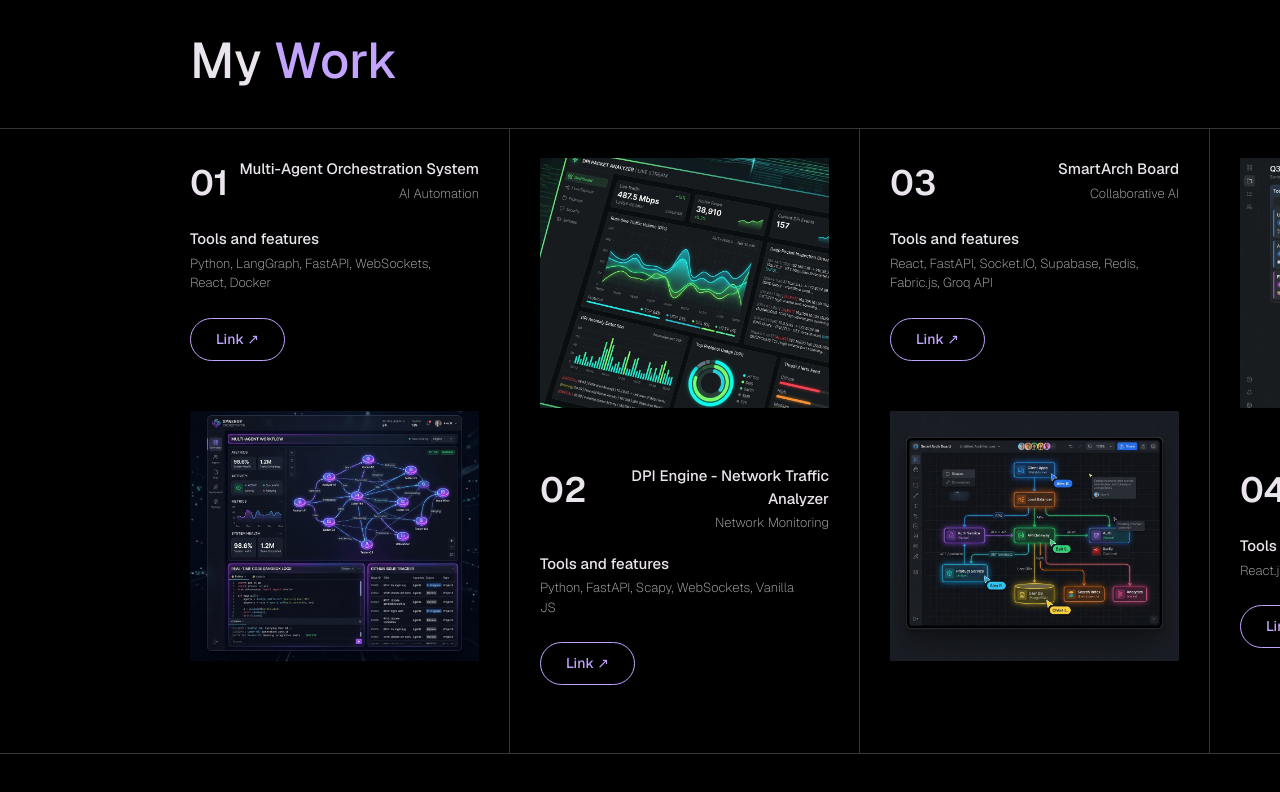
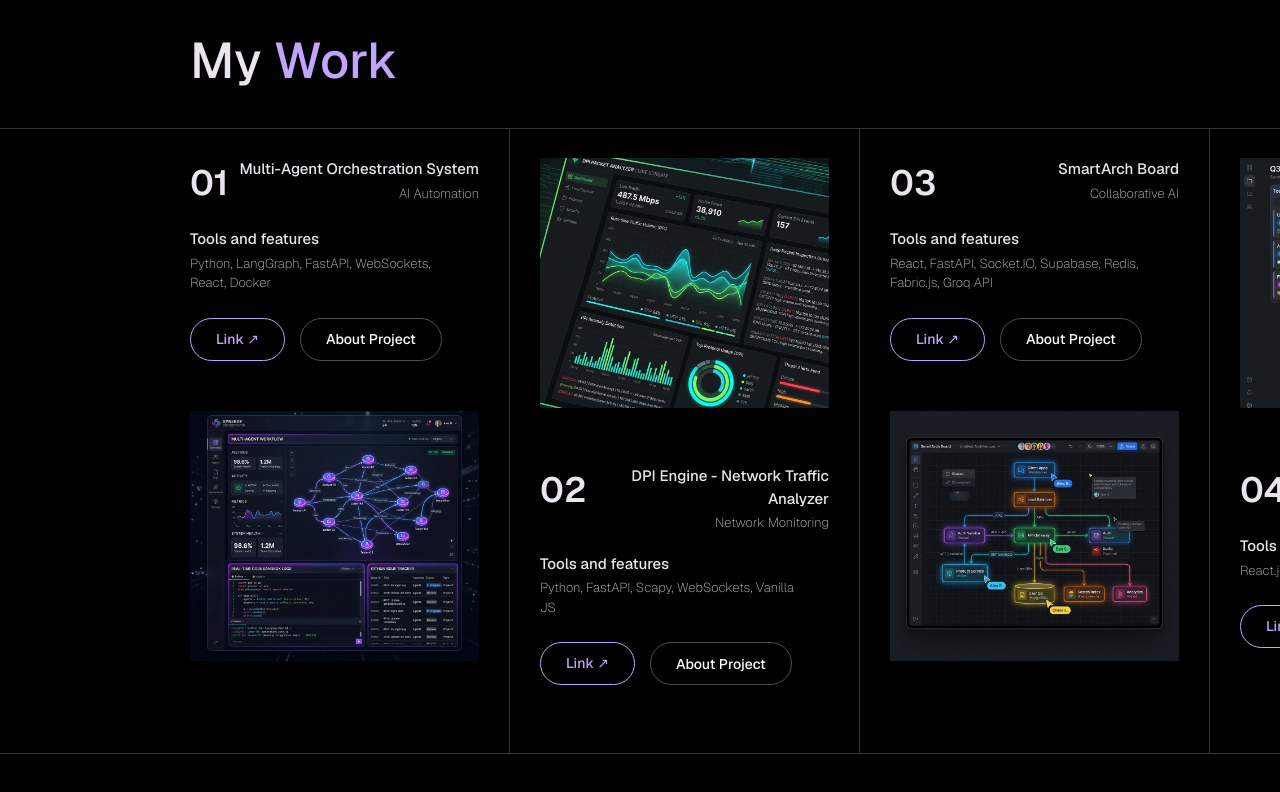
Before and after one commit to guptadhruv780/Personal-portfolio, a React (Vite) app: page / in a window 1280 px wide. Shown: the part 2447-3239 px from the top of the page. Built offline with nearby package versions, Linux system fonts and the light colour scheme; no server answers.

Commit message:
Add About Project button and expandable description to Work section

```diff
--- a/src/components/Work.tsx
+++ b/src/components/Work.tsx
@@ -2,13 +2,15 @@ import "./styles/Work.css";
 import WorkImage from "./WorkImage";
 import gsap from "gsap";
 import { ScrollTrigger } from "gsap/ScrollTrigger";
-import { useEffect } from "react";
+import { useEffect, useState } from "react";
 import { config } from "../config";
 import { Link } from "react-router-dom";
 
 gsap.registerPlugin(ScrollTrigger);
 
 const Work = () => {
+  const [expandedProject, setExpandedProject] = useState<number | null>(null);
+
   useEffect(() => {
     // Disable pinning on mobile to allow scrolling
     if (window.innerWidth <= 768) return;
@@ -78,10 +80,20 @@ const Work = () => {
                 </div>
                 <h4>Tools and features</h4>
                 <p>{project.technologies}</p>
-                {(project as any).link && (
-                  <a href={(project as any).link} target="_blank" rel="noopener noreferrer" className="work-live-link-btn" data-cursor="disable">
-                    Link ↗
-                  </a>
+                <div className="work-action-buttons">
+                  {(project as any).link && (
+                    <a href={(project as any).link} target="_blank" rel="noopener noreferrer" className="work-live-link-btn" data-cursor="disable">
+                      Link ↗
+                    </a>
+                  )}
+                  <button onClick={() => setExpandedProject(expandedProject === project.id ? null : project.id)} className="work-about-btn" data-cursor="disable">
+                    {expandedProject === project.id ? "Close" : "About Project"}
+                  </button>
+                </div>
+                {expandedProject === project.id && (
+                  <div className="work-project-description">
+                    <p>{project.description}</p>
+                  </div>
                 )}
               </div>
               <WorkImage image={project.image} alt={project.title} link={(project as any).link} />
--- a/src/components/styles/Work.css
+++ b/src/components/styles/Work.css
@@ -99,11 +99,17 @@
   width: 90%;
 }
 
+.work-action-buttons {
+  display: flex;
+  gap: 15px;
+  margin-top: 25px;
+  flex-wrap: wrap;
+}
+
 .work-live-link-btn {
   display: inline-flex;
   align-items: center;
   justify-content: center;
-  margin-top: 25px;
   padding: 10px 25px;
   background-color: transparent;
   border: 1px solid var(--accentColor);
@@ -121,6 +127,48 @@
   color: #000;
   transform: translateY(-2px);
   box-shadow: 0 5px 15px rgba(194, 164, 255, 0.4);
+}
+
+.work-about-btn {
+  display: inline-flex;
+  align-items: center;
+  justify-content: center;
+  padding: 10px 25px;
+  background-color: transparent;
+  border: 1px solid rgba(255, 255, 255, 0.3);
+  color: #fff;
+  font-size: 14px;
+  font-weight: 500;
+  border-radius: 30px;
+  cursor: pointer;
+  transition: all 0.3s ease;
+  font-family: inherit;
+}
+
+.work-about-btn:hover {
+  background-color: rgba(255, 255, 255, 0.1);
+}
+
+.work-project-description {
+  margin-top: 15px;
+  padding: 15px;
+  background-color: rgba(255, 255, 255, 0.05);
+  border-radius: 8px;
+  border: 1px solid rgba(255, 255, 255, 0.1);
+  animation: fadeIn 0.3s ease-in-out;
+}
+
+.work-project-description p {
+  color: #e0e0e0;
+  font-size: 14px;
+  line-height: 1.6;
+  margin: 0;
+  width: 100%;
+}
+
+@keyframes fadeIn {
+  from { opacity: 0; transform: translateY(-5px); }
+  to { opacity: 1; transform: translateY(0); }
 }
 
 .work-image {
```
